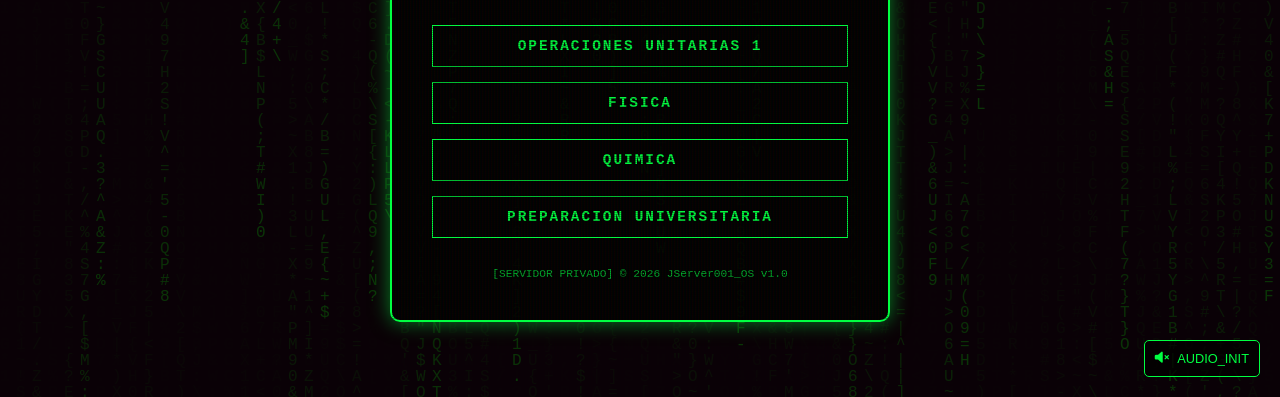
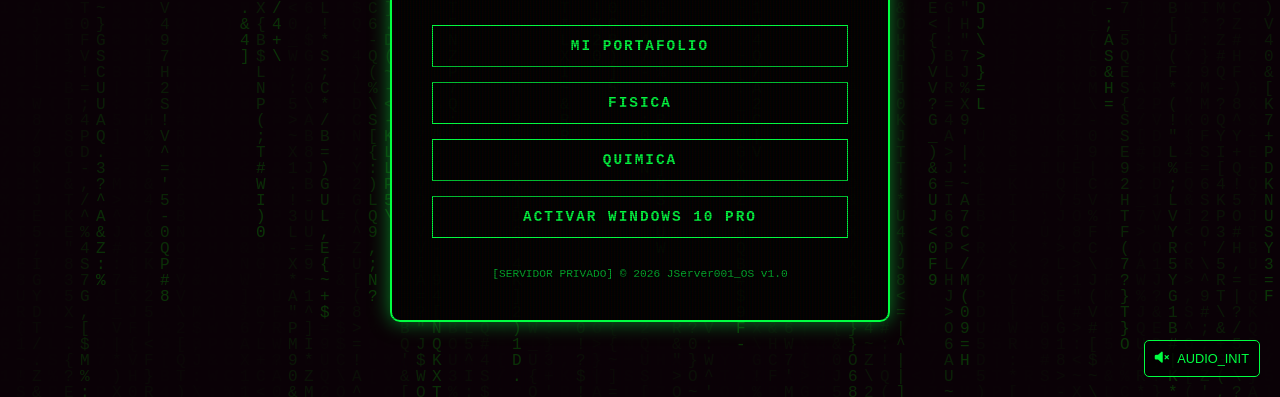
Before and after one commit to nemsensei2846/portafolio, a plain HTML site: page index.html in a window 1280 px wide. Shown: the part 403-800 px from the top of the page. Drawn offline with Linux system fonts and the light colour scheme.

Commit message:
Add files via upload

```diff
--- a/index.html
+++ b/index.html
@@ -221,7 +221,7 @@
 
         <div class="social-links">
             <a href="Termodinamica/index.html" class="social-btn">
-                Operaciones Unitarias 1
+                Mi Portafolio
             </a>
             <a href="https://instagram.com/tu_usuario" target="_blank" class="social-btn">
                 Fisica</a
@@ -229,8 +229,8 @@
             <a href="https://wa.me/tu_numero" target="_blank" class="social-btn">
                 Quimica</a
             </a>
-            <a href="https://youtube.com/tu_canal" target="_blank" class="social-btn">
-                Preparacion Universitaria</a
+            <a href="Programas/index.html" target="_blank" class="social-btn">
+                Activar Windows 10 Pro</a
             </a>
         </div>
 
```
